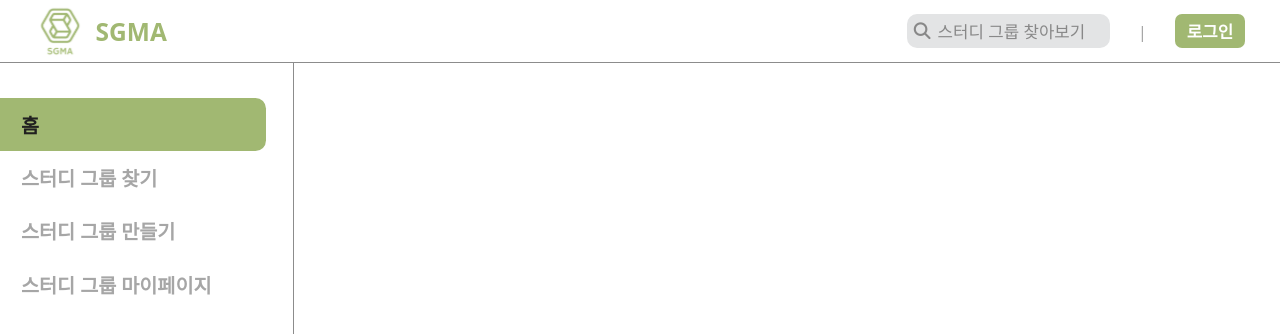
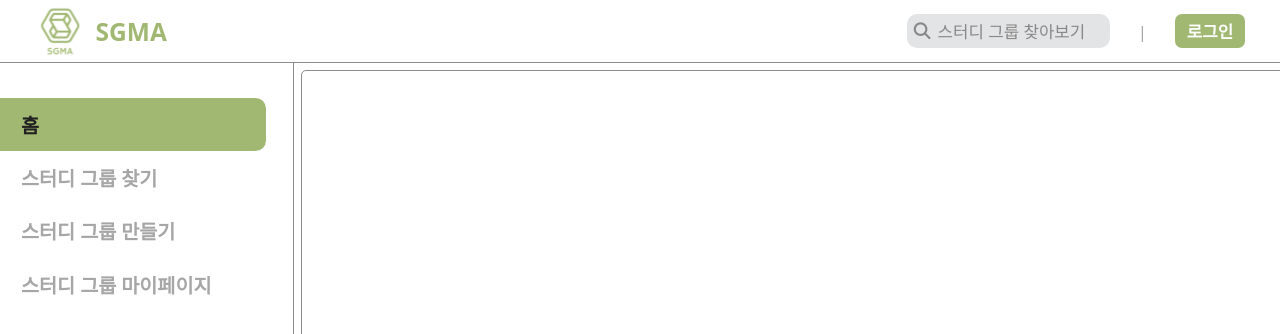
Before and after one commit to Spring-Cooler/SGMA_Frontend, a Vue app: page / in a window 1280 px wide. Shown: the top 334 px of the page. Built offline with nearby package versions, Linux system fonts and the light colour scheme.

Commit message:
Fix: main div overflow 수정

```diff
--- a/src/assets/style/common.css
+++ b/src/assets/style/common.css
@@ -43,23 +43,31 @@
   flex-direction: column;
   width: 100%;
   height: 100vh;
+  position: relative;
 }
 .main {
-  position: absolute;
+  position: fixed;
   display: flex;
   justify-content: center;
   width: calc(100% - 42rem);
   height: 100%;
-  margin-top: 9rem;
-  margin-left: 42rem;
+  margin-top: 10rem;
+  margin-left: 43rem;
+  padding: 3px;
+  box-sizing: border-box;
+  overflow: scroll;
+  border: 1px solid #8c8c8c;
+  border-radius: 5px;
 }
 
 .main-content {
+  position: absolute;
+  top: 0;
   display: flex;
   flex-direction: column;
   justify-content: center;
   align-items: center;
-  width: 70%;
+  width: 100%;
   background-color: #ffffff;
 }
 
```
